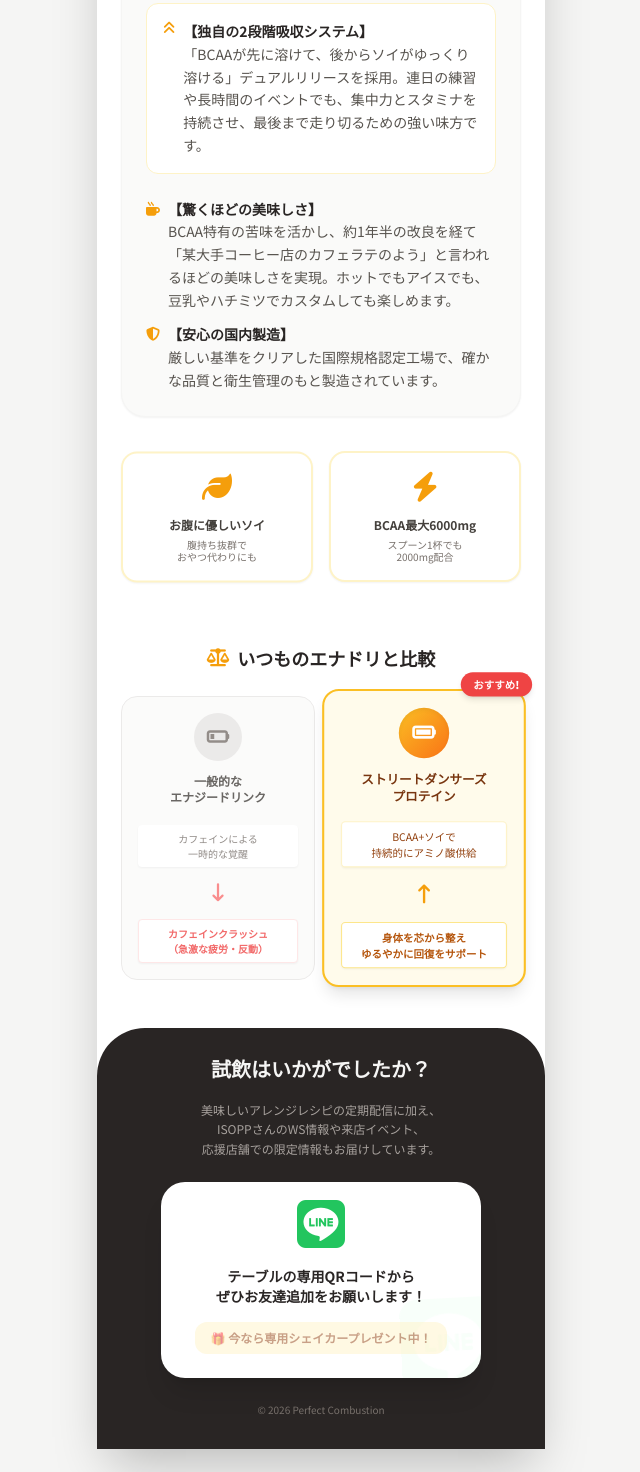
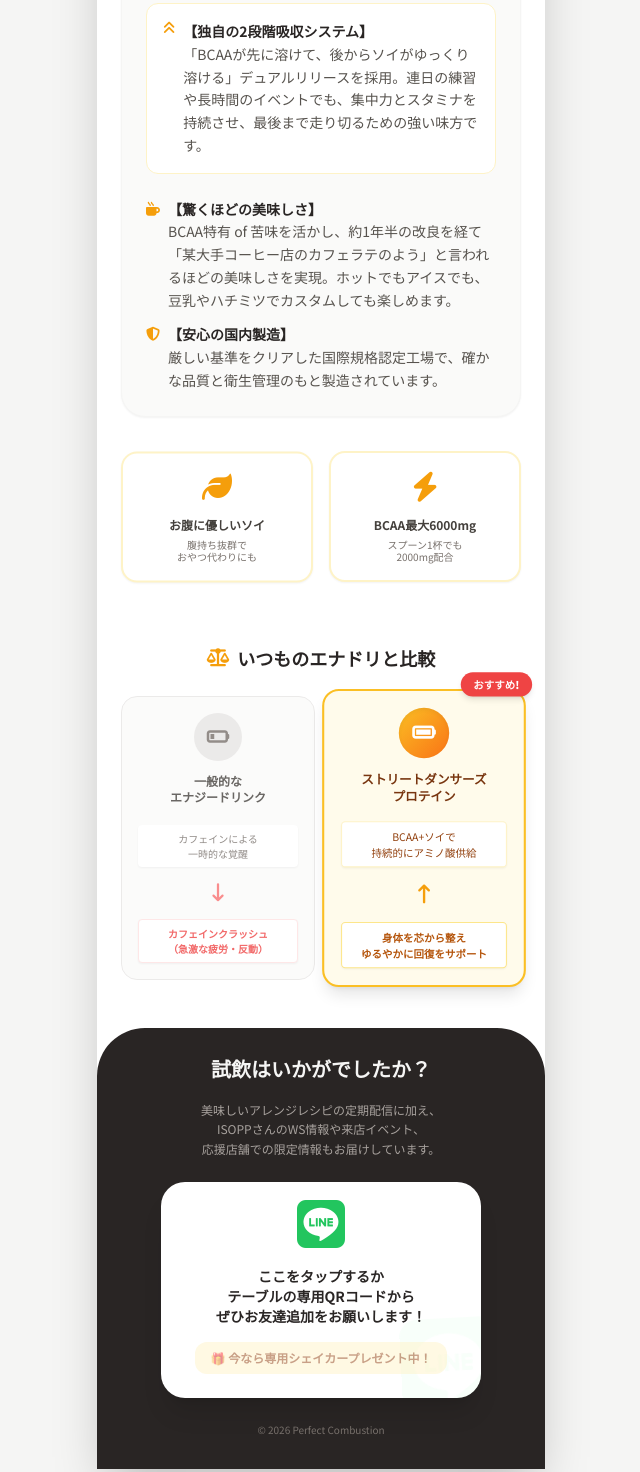
Before and after one commit to tomyamada0911/testing_perfect, a plain HTML site: page index.html in a window 1280 px wide. Shown: the part 1430-2902 px from the top of the page, without its empty margins (319-959 px from the left). Drawn offline with nearby package versions, Linux system fonts and the light colour scheme.

Commit message:
ndex.html

```diff
--- a/index.html
+++ b/index.html
@@ -64,7 +64,7 @@
 
             <div class="text-stone-600 text-sm leading-relaxed space-y-6 bg-stone-50 p-6 rounded-3xl border border-stone-100 shadow-sm">
 
-                <!-- 新しい導入文セクション -->
+                <!-- 導入文セクション -->
                 <div class="space-y-4">
                     <h3 class="font-black text-center text-lg text-stone-800 border-b-2 border-amber-200 pb-2">
                         【ストリートダンサーズプロテイン】
@@ -106,7 +106,7 @@
                     </div>
                 </div>
 
-                <!-- 既存のISOPP監修などの説明文 -->
+                <!-- ISOPP監修等の詳細説明 -->
                 <div class="space-y-3 pt-4 border-t border-stone-200">
                     <p class="flex items-start gap-2">
                         <i class="fa-solid fa-circle-check text-amber-500 mt-1 flex-shrink-0"></i>
@@ -128,7 +128,7 @@
                 <div class="space-y-3">
                     <p class="flex items-start gap-2">
                         <i class="fa-solid fa-mug-hot text-amber-500 mt-1 flex-shrink-0"></i>
-                        <span><strong class="text-stone-800">【驚くほどの美味しさ】</strong><br>BCAA特有の苦味を活かし、約1年半の改良を経て「某大手コーヒー店のカフェラテのよう」と言われるほどの美味しさを実現。ホットでもアイスでも、豆乳やハチミツでカスタムしても楽しめます。</span>
+                        <span><strong class="text-stone-800">【驚くほどの美味しさ】</strong><br>BCAA特有 of 苦味を活かし、約1年半の改良を経て「某大手コーヒー店のカフェラテのよう」と言われるほどの美味しさを実現。ホットでもアイスでも、豆乳やハチミツでカスタムしても楽しめます。</span>
                     </p>
                      <p class="flex items-start gap-2">
                         <i class="fa-solid fa-shield-halved text-amber-500 mt-1 flex-shrink-0"></i>
@@ -191,7 +191,7 @@
 
         </section>
 
-        <!-- CTA (LINE登録) -->
+        <!-- CTA (実稼働用LINEリンク埋め込み完了) -->
         <section class="bg-stone-800 text-center p-8 mt-4 rounded-t-[3rem] text-stone-100">
             <h3 class="text-xl font-bold mb-3 animate-float">試飲はいかがでしたか？</h3>
             <p class="text-xs text-stone-400 mb-6 leading-relaxed">
@@ -199,14 +199,18 @@
                 ISOPPさんのWS情報や来店イベント、<br>
                 応援店舗での限定情報もお届けしています。
             </p>
-            <div class="bg-white p-6 rounded-3xl text-stone-800 max-w-xs mx-auto shadow-xl relative overflow-hidden">
-                 <i class="fa-brands fa-line text-green-100 text-8xl absolute -right-4 -bottom-4 animate-gentle-wiggle" style="opacity: 0.2;"></i>
+
+            <!-- 実リンクを設定した友だち追加ボタン -->
+            <a href="https://lin.ee/wA7Sf44" target="_blank" rel="noopener noreferrer" class="block bg-white p-6 rounded-3xl text-stone-800 max-w-xs mx-auto shadow-xl relative overflow-hidden transition transform active:scale-95 hover:opacity-95">
+                 <!-- 背景のLINEアイコン -->
+                <i class="fa-brands fa-line text-green-100 text-8xl absolute -right-4 -bottom-4 animate-gentle-wiggle" style="opacity: 0.2;"></i>
                 <i class="fa-brands fa-line text-green-500 text-5xl mb-3 block relative z-10 animate-float" style="animation-delay: 0.3s;"></i>
-                <p class="font-bold text-sm mb-4 relative z-10">テーブルの専用QRコードから<br>ぜひお友達追加をお願いします！</p>
+                <p class="font-bold text-sm mb-4 relative z-10">ここをタップするか<br>テーブルの専用QRコードから<br>ぜひお友達追加をお願いします！</p>
                 <div class="bg-amber-100 text-amber-800 text-xs font-bold py-2 px-4 rounded-xl inline-block animate-pulse relative z-10">
                     🎁 今なら専用シェイカープレゼント中！
                 </div>
-            </div>
+            </a>
+
             <p class="text-[10px] text-stone-500 mt-6">© 2026 Perfect Combustion</p>
         </section>
 
```
